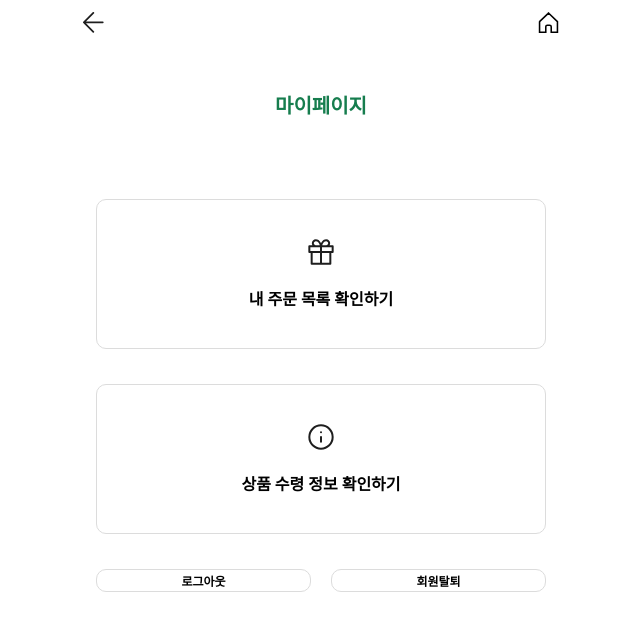
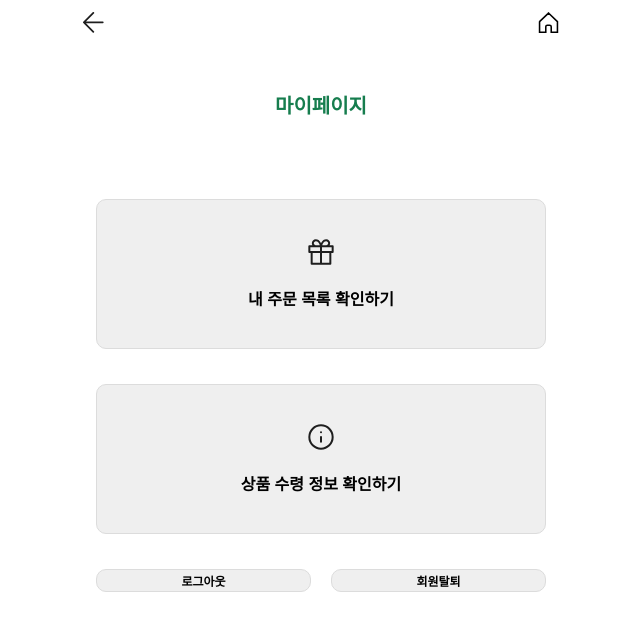
Before and after one commit to his0si/md-site, a React (Vite) app in the folder frontend/: page /my-page in a window 1280 px wide. Shown: the top 630 px of the page, without its empty margins (319-959 px from the left). Built offline with nearby package versions, Linux system fonts and the light colour scheme.

Commit message:
회원탈퇴,로그아웃 프런트 api연결

```diff
--- /dev/null
+++ b/frontend/src/api/user.js
@@ -0,0 +1,27 @@
+import axios from "axios";
+
+const api=axios.create({
+    baseURL:"/api/login",
+    headers:{
+        "Content-Type":"application/json",
+    },
+    withCredentials:true
+})
+
+export const logoutAPI=async ()=>{
+    try{
+        const {data}= await api.post("/logout");
+        return data;
+    }catch(error){
+        throw error.response?.data || error;
+    }
+}
+
+export const withdrawAPI=async ()=>{
+    try{
+        const {data}= await api.delete("/withdraw");
+        return data;
+    }catch(error){
+        throw error.response?.data || error;
+    }
+}
--- a/frontend/src/pages/MyPage/MyPage.jsx
+++ b/frontend/src/pages/MyPage/MyPage.jsx
@@ -1,5 +1,6 @@
 import styled from "styled-components";
-import { Link } from "react-router-dom";
+import { Link,useNavigate} from "react-router-dom";
+import { logoutAPI,withdrawAPI } from "../../api/user";
 
 const Container = styled.div`
   height: 100vh;
@@ -14,7 +15,7 @@ const Container = styled.div`
   padding-top: 50px;
 `;
 
-const Box = styled.div`
+const Box = styled.button`
   width: 100%;
   height: 150px;
   border: 1px solid RGB(220, 220, 220);
@@ -35,6 +36,32 @@ const Row = styled.div`
 `;
 
 const MyPage = () => {
+  const navigate=useNavigate();
+
+  const handleLogout=async()=>{
+    try{
+      await logoutAPI();
+      alert("로그아웃 되었습니다");
+      navigate("/login");
+    }catch(err){
+      console.log(err);
+      alert("로그아웃 중 오류가 발생했습니다.")
+    }
+  }
+
+  const handleWithdraw= async()=>{
+    if(!window.confirm("정말 탈퇴하시겠습니까?")) return;
+
+    try{
+      await withdrawAPI();
+      alert("회원탈퇴가 완료되었습니다");
+      navigate("/");
+    }catch(err){
+      console.log(err);
+      alert("회원탈퇴 중 오류가 발생하였습니다");
+    }
+  }
+
   return (
     <>
       <Container>
@@ -106,10 +133,10 @@ const MyPage = () => {
 
         {/* 회원가입, 로그인 api 연결 */}
         <Row>
-          <Box style={{ width: "50%", height: "120%" }}>
+          <Box onClick={handleLogout} style={{ width: "50%", height: "120%" }}>
             <p style={{ fontSize: "12px", fontWeight: "600" }}>로그아웃</p>
           </Box>
-          <Box style={{ width: "50%", height: "120%" }}>
+          <Box onClick={handleWithdraw} style={{ width: "50%", height: "120%" }}>
             <p style={{ fontSize: "12px", fontWeight: "600" }}>회원탈퇴</p>
           </Box>
         </Row>
```
Also changed, not shown: 2 other files (tests, documents, lock files or other folders).
